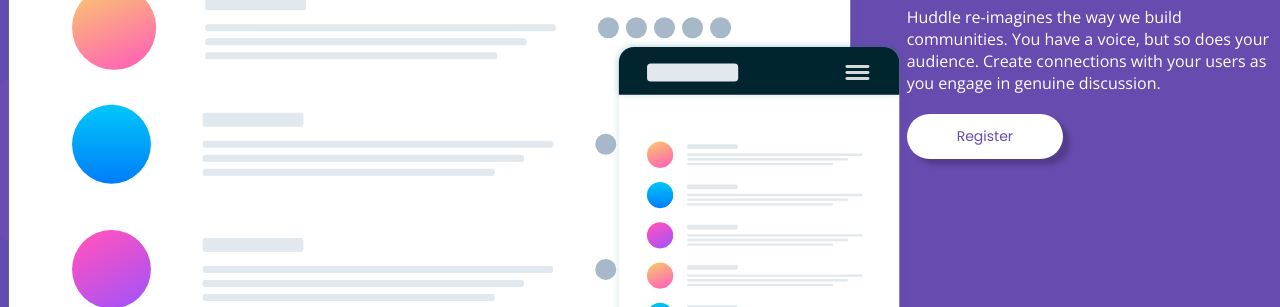
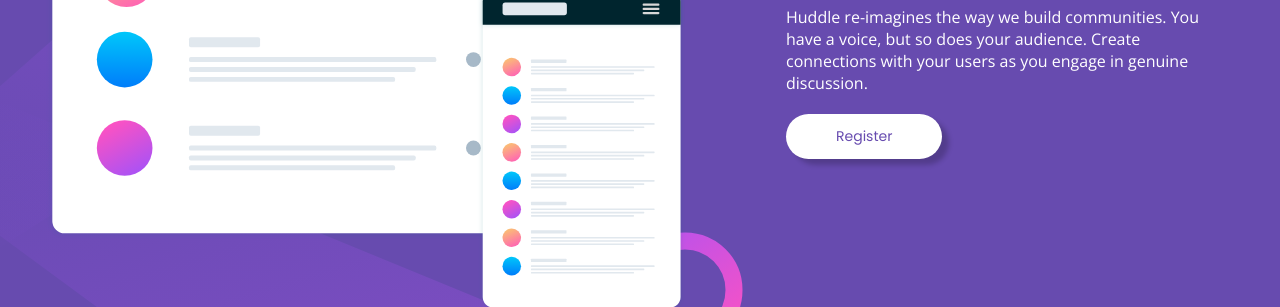
Before and after one commit to tatialveso/huddle, a plain HTML site: page index.html in a window 1280 px wide. Shown: the part 273-580 px from the top of the page. Drawn offline with nearby package versions, Linux system fonts and the light colour scheme.

Commit message:
:bug: fix main image

```diff
--- a/style.css
+++ b/style.css
@@ -22,12 +22,13 @@ body {
 }
 
 .img {
-    width: 85%;
+    width: 50%;
 }
 
 .section-text {
     width: 35%;
     margin-top: 40px;
+    margin-left: 100px;
 }
 
 h2 {
```
